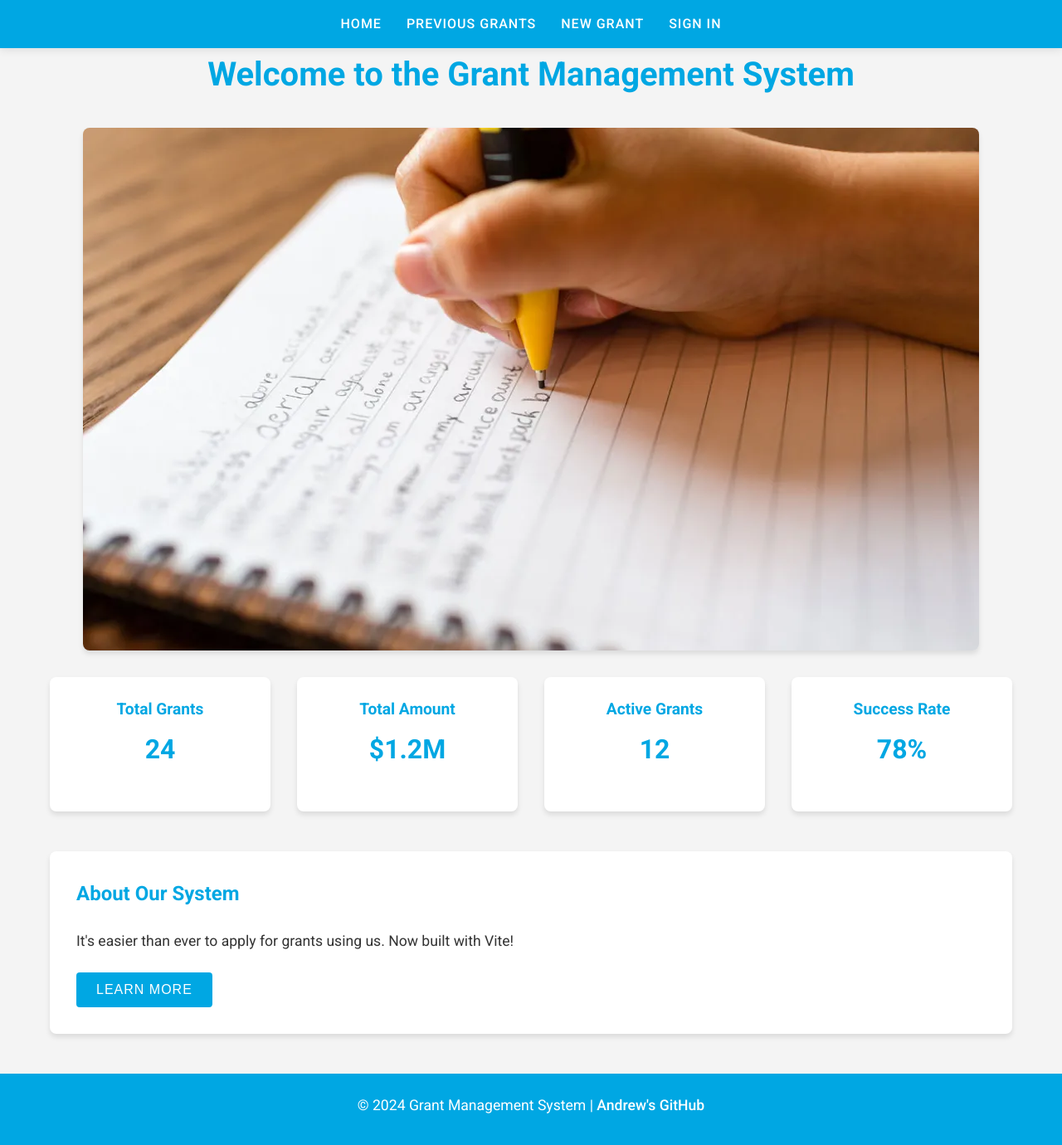
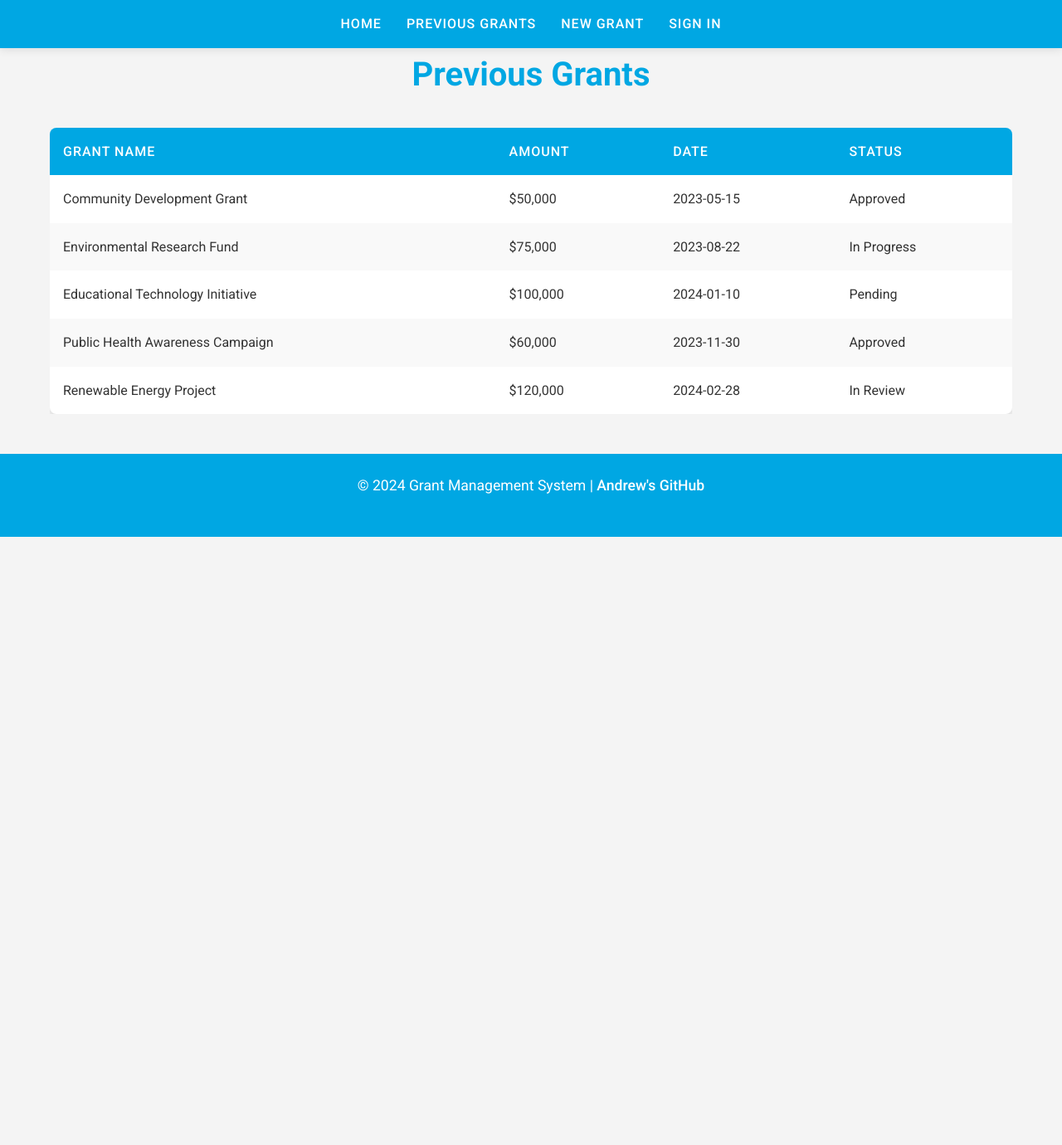
Before and after one commit to riverkusmon/cs260, a React (Vite) app: page /previous-grants in a window 1280 px wide. Shown: the top 1380 px of the page at 83% size. After the commit the page ends 800 px from the top, so only its background shows below. Built offline with nearby package versions, Linux system fonts and the light colour scheme.

Commit message:
got stuff working (in theory) with react router

```diff
--- a/package.json
+++ b/package.json
@@ -11,7 +11,8 @@
   },
   "dependencies": {
     "react": "^18.3.1",
-    "react-dom": "^18.3.1"
+    "react-dom": "^18.3.1",
+    "react-router-dom": "^6.28.0"
   },
   "devDependencies": {
     "@eslint/js": "^9.13.0",
--- a/src/App.jsx
+++ b/src/App.jsx
@@ -1,25 +1,25 @@
+import { BrowserRouter, Routes, Route } from 'react-router-dom';
 import { Navigation, Footer } from './components/Layout';
-import { DashboardGrid } from './components/Dashboard';
+import Home from './pages/Home';
+import PreviousGrants from './pages/PreviousGrants';
+import NewGrant from './pages/NewGrant';
+import SignIn from './pages/SignIn';
 
 export default function App() {
     return (
+        <BrowserRouter>
             <>
                 <header>
                     <Navigation />
                 </header>
-            <main className="container fade-in">
-                <h1>Welcome to the Grant Management System</h1>
-                <img src="/images/writing_grant.png" alt="Writing a grant" className="hero-image" />
-
-                <DashboardGrid />
-
-                <section className="card">
-                    <h2>About Our System</h2>
-                    <p>It's easier than ever to apply for grants using us. Now built with Vite!</p>
-                    <button>Learn More</button>
-                </section>
-            </main>
+                <Routes>
+                    <Route path="/" element={<Home />} />
+                    <Route path="/previous-grants" element={<PreviousGrants />} />
+                    <Route path="/new-grant" element={<NewGrant />} />
+                    <Route path="/sign-in" element={<SignIn />} />
+                </Routes>
                 <Footer />
             </>
+        </BrowserRouter>
     );
 }
```
Also changed, not shown: 2 other files (tests, documents, lock files or other folders). Lines whose indentation alone changed are shown as unchanged.
